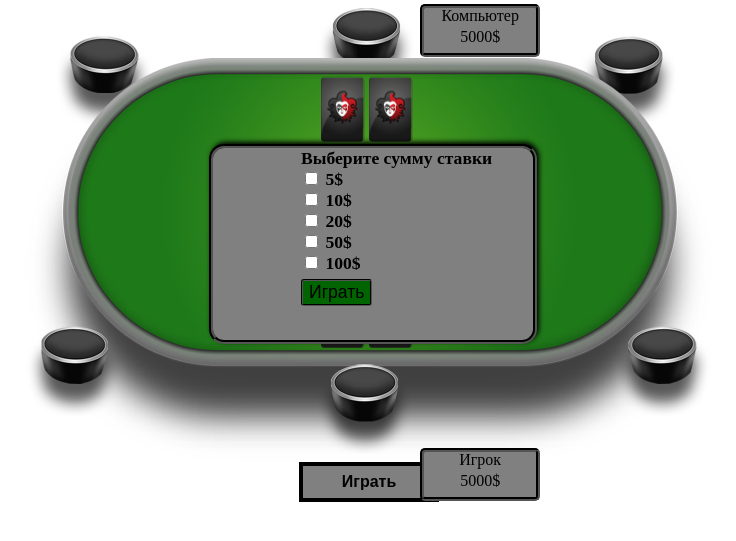
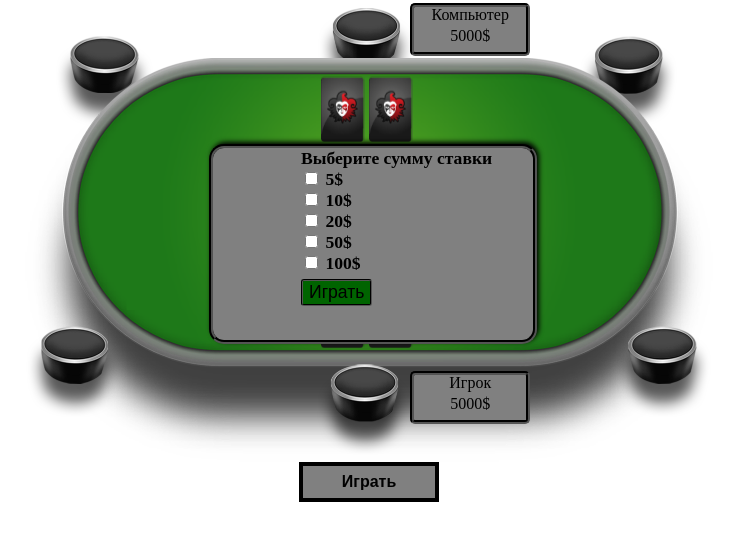
Before and after one commit to VolhaKolas/poker, a PHP site: page /poker.html in a window 1280 px wide. Shown: the top 541 px of the page, without its empty margins (271-1007 px from the left). Run offline with PHP 8.4, Linux system fonts and the light colour scheme; some libraries are stand-ins or nearby versions.

Commit message:
Texas holdem

```diff
--- a/base.css
+++ b/base.css
@@ -7,7 +7,7 @@
     background-size: 100%;
     position: relative;
 }
-.background div {
+.background .wrapper div {
     position: absolute;
     background-image: url(koloda.png);
     width: 44px;
@@ -64,12 +64,12 @@
 
 }
 .computer {
-    left: 54%;
-    top: 0.5%;
+    left: 56%;
+    top: -1%;
 }
 .player {
-    left: 54%;
-    top: 56%;
+    left: 56%;
+    top: 80%;
 }
 .question {
     position: fixed;
--- a/poker.html
+++ b/poker.html
@@ -6,6 +6,7 @@
 </head>
 <body>
 	<div class="background">
+		<div class="wrapper">
 			<div class="one">
 			</div>
 			<div class="two">
@@ -25,7 +26,7 @@
 			<div class="nine">
 			</div>
 </div>
-	<div>
+
 		<div class="player">
 			Игрок
 			<p>5000$</p>
```
Lines whose indentation alone changed are shown as unchanged.
